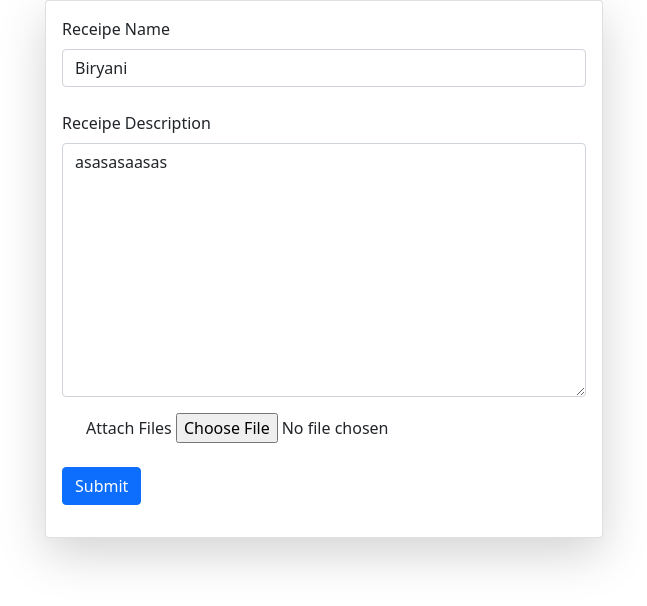
After one commit to zainjafri4/Django-Recipe-Web-App, a Django app: page /update_rec/13/ in a window 1280 px wide. The commit adds this page. Shown: the top 606 px of the page, without its empty margins (316-963 px from the left). Run offline with Django 4.2, Linux system fonts and the light colour scheme; data comes from the database, SQL or seed files in the repository; both versions use the stored data as it was after the commit.

Commit message:
Receipe App second Commit

```diff
--- a/core/core/urls.py
+++ b/core/core/urls.py
@@ -27,6 +27,7 @@ urlpatterns = [
     path('about/', about, name='about'),
     path('receipes/', receipes, name='receipes'),
     path('delete_rec/<int:id>/', delete_rec, name='delete_rec'),
+    path('update_rec/<int:id>/', update_rec, name='update_rec'),
     path('admin/', admin.site.urls)
 ]
 
--- /dev/null
+++ b/core/vege/templates/update_rec.html
@@ -0,0 +1,45 @@
+<!doctype html>
+<html lang="en">
+
+<head>
+    <!-- Required meta tags -->
+    <meta charset="utf-8">
+    <meta name="viewport" content="width=device-width, initial-scale=1">
+
+    <!-- Bootstrap CSS -->
+    <link href="https://cdn.jsdelivr.net/npm/bootstrap@5.0.2/dist/css/bootstrap.min.css" rel="stylesheet"
+        integrity="sha384-EVSTQN3/azprG1Anm3QDgpJLIm9Nao0Yz1ztcQTwFspd3yD65VohhpuuCOmLASjC" crossorigin="anonymous">
+
+    <title>Receipes</title>
+</head>
+
+<body>
+    <div class="container">
+        <form class="col-6 mx-auto card p-3 shadow-lg" method="POST" enctype="multipart/form-data"> {% csrf_token %}
+
+            <div class="mb-3">
+                <label for="receipe" class="form-label">Receipe Name</label>
+                <input type="text" name="rec_name" value="{{receipe.rec_name}}" class="form-control" id="receipe">
+
+                <br>
+
+                <div class="mb-3">
+                    <label for="rec_desc" class="form-label">Receipe Description</label>
+                    <br>
+                    <textarea id="rec_desc" name="rec_dec" required cols="30" rows="10" class="form-control">{{receipe.rec_dec}}</textarea>
+
+                </div>
+
+                <div class="mb-3 form-check">
+                    <label class="form-label" for="file">Attach Files</label>
+                    <input type="file" name="rec_image" class="form-label" id="file">
+                </div>
+
+                <button type="submit" class="btn btn-primary">Submit</button>
+            </div>
+        </form>
+
+    </div>
+</body>
+
+</html>
--- a/core/vege/views.py
+++ b/core/vege/views.py
@@ -20,9 +20,36 @@ def receipes(request):
       return redirect('/receipes')
 
     queryset = rec.objects.all()
+
+    search = request.GET.get('search')
+    if search:
+       queryset = queryset.filter(rec_name__icontains = search)
+       print (search)
+
     return render (request, 'receipes.html', context = {'page' : 'Receipes', 'receipes' : queryset})
 
 def delete_rec(request, id):
    qdel = rec.objects.get(id = id)
    qdel.delete()
    return redirect('/receipes/')
+
+def update_rec(request, id):
+   qupdate = rec.objects.get(id = id)
+
+   if request.method == 'POST':
+      rec_data = request.POST
+
+      rec_image = request.FILES.get('rec_image')
+      rec_name = rec_data.get('rec_name')
+      rec_dec = rec_data.get('rec_dec')
+
+      qupdate.rec_name = rec_name
+      qupdate.rec_dec = rec_dec
+
+      if rec_image:
+         qupdate.rec_image = rec_image
+
+      qupdate.save()
+      return redirect('/receipes/')
+
+   return render(request, 'update_rec.html', context = {'receipe' : qupdate} )
--- /dev/null
+++ b/env1/pyvenv.cfg
@@ -0,0 +1,5 @@
+home = /usr/bin
+include-system-site-packages = false
+version = 3.11.2
+executable = /usr/bin/python3.11
+command = /usr/bin/python3 -m venv /home/zain/Python/Django/Recipe App/Recipe-Web-App/env1
```
Also changed, not shown: core/vege/templates/receipes.html (+18 -0 lines), core/db.sqlite3, 13 other files.
